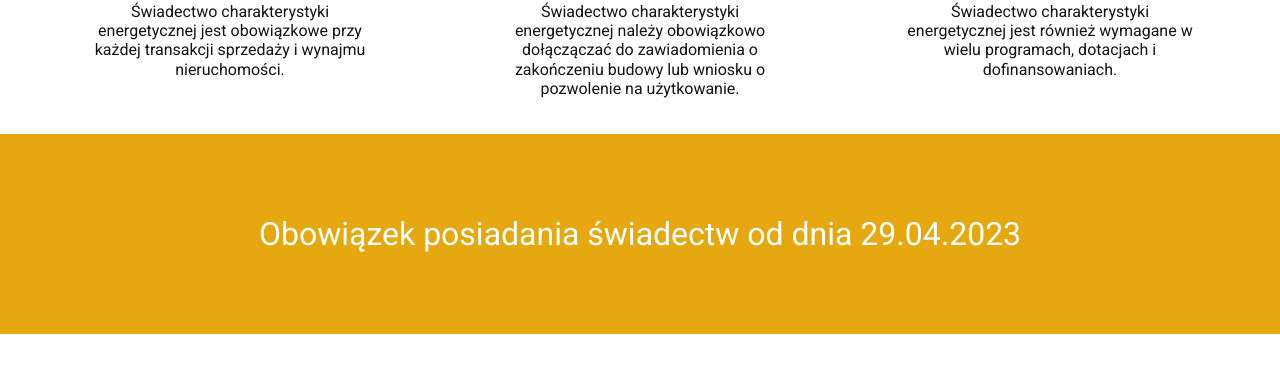
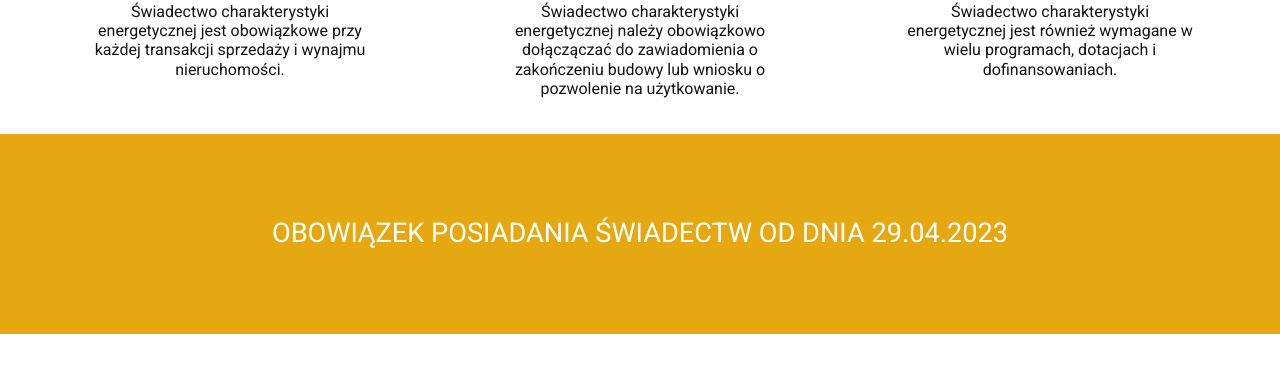
Before and after one commit to JustynaKow/Energyscan.pl, a React (Create React App) app: page / in a window 1280 px wide. Shown: the part 1366-1750 px from the top of the page. Built offline with nearby package versions, Linux system fonts and the light colour scheme.

Commit message:
changing font size

```diff
--- a/src/components/Content/Information/styled.js
+++ b/src/components/Content/Information/styled.js
@@ -2,11 +2,12 @@ import styled from "styled-components";
 
 export const Wrapper = styled.div`
     height: 200px;
-    font-size: 2em;
+    font-size: 1.7em;
     text-align: center;
     background-color: ${({ theme }) => theme.color.gamboge};
     color: ${({ theme }) => theme.color.white};
     display: flex;
     justify-content: center;
     align-items: center;
+    text-transform: uppercase;
 `;
```
